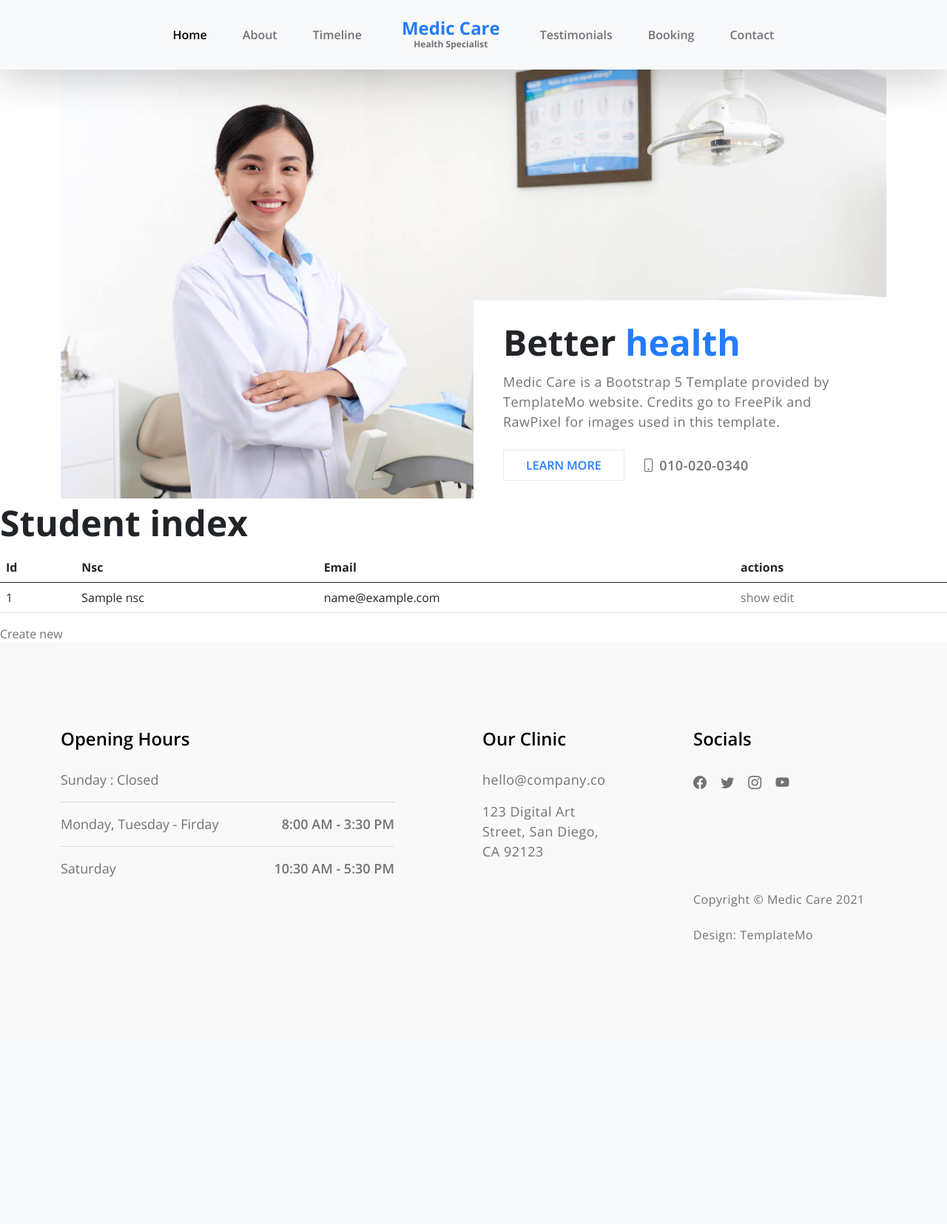
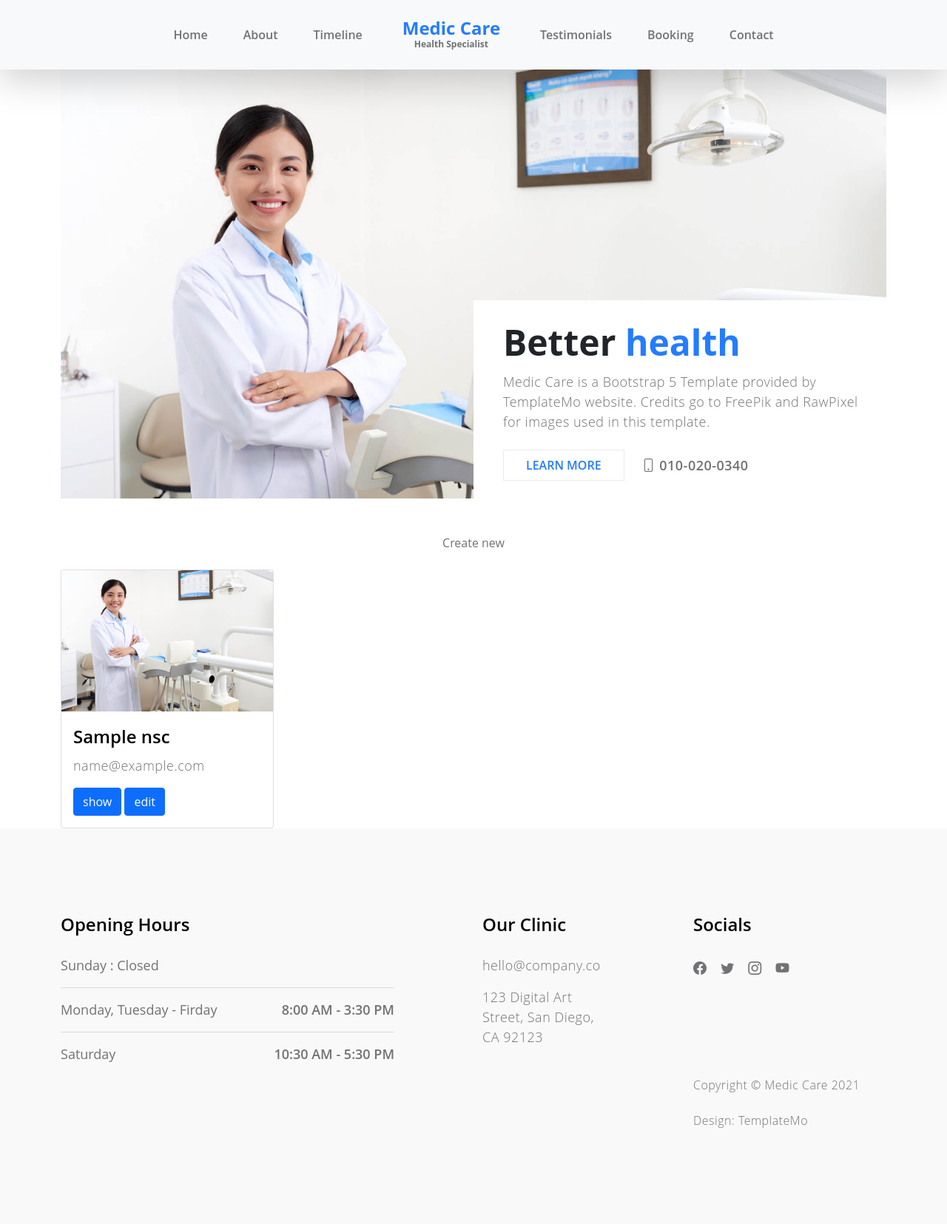
Before and after one commit to oussemasellami/pidev3a45, a Symfony app: template templates/student/index.html.twig in a window 1280 px wide. Shown: the whole page at 74% size. Before the commit the page ends 1274 px from the top, so only its background shows below. Run offline with Twig, Linux system fonts and the light colour scheme; the template is opened without the code that fills it: most values are stand-ins (such as "Sample title", 1, 10 or a date in 2020); some libraries are stand-ins or nearby versions.

Commit message:
workshop

```diff
--- a/composer.json
+++ b/composer.json
@@ -92,7 +92,7 @@
         }
     },
     "require-dev": {
-        "phpunit/phpunit": "^9.5",
+        "phpunit/phpunit": "^10.0",
         "symfony/browser-kit": "5.4.*",
         "symfony/css-selector": "5.4.*",
         "symfony/debug-bundle": "5.4.*",
--- a/src/Entity/Student.php
+++ b/src/Entity/Student.php
@@ -15,11 +15,11 @@ class Student
     private ?int $id = null;
 
     #[ORM\Column(length: 20)]
-    #[Assert\NotBlank(message: "le champ est vide!!!")]
+    #[Assert\NotBlank(message: "vous devez mettre votre nsc!!!")]
     private ?string $nsc = null;
 
     #[ORM\Column(length: 50)]
-    #[Assert\Email(message: 'The email is not a valid email.',)]
+    #[Assert\Email(message: 'The email {{ value }} is not a valid email.',)]
     private ?string $email = null;
 
     public function getId(): ?int
--- a/templates/base.html.twig
+++ b/templates/base.html.twig
@@ -7,16 +7,16 @@
         <meta name="description" content="">
         <meta name="author" content="">
 
-        <title>{% block title %}Welcome!{% endblock %}</title>
+        <title>{% block title %}Pidev 3A36{% endblock %}</title>
 
 
         {% block stylesheets %}
         <!-- CSS FILES -->
-        <link rel="preconnect" href="https://fonts.googleapis.com">
+        <link rel="preconnect" href="{{asset('https://fonts.googleapis.com')}}">
 
-        <link rel="preconnect" href="https://fonts.gstatic.com" crossorigin>
+        <link rel="preconnect" href="{{asset('https://fonts.gstatic.com')}}" crossorigin>
 
-        <link href="https://fonts.googleapis.com/css2?family=Open+Sans:wght@300;400;600;700&display=swap" rel="stylesheet">
+        <link href="{{asset('https://fonts.googleapis.com/css2?family=Open+Sans:wght@300;400;600;700&display=swap')}}" rel="stylesheet">
 
         <link href="{{asset('css/bootstrap.min.css')}}" rel="stylesheet">
 
@@ -56,11 +56,11 @@ https://templatemo.com/tm-566-medic-care
                     <div class="collapse navbar-collapse" id="navbarNav">
                         <ul class="navbar-nav mx-auto">
                             <li class="nav-item active">
-                                <a class="nav-link" href="#hero">Home</a>
+                                <a class="nav-link" href="{{path('app_student_index')}}">Home</a>
                             </li>
 
                             <li class="nav-item">
-                                <a class="nav-link" href="{{path('app_student_index')}}">About</a>
+                                <a class="nav-link" href="{{path('app_student_new')}}">About</a>
                             </li>
 
                             <li class="nav-item">
@@ -140,10 +140,12 @@ https://templatemo.com/tm-566-medic-care
         </main>
 
 
-
         {% block body %}
 
+
         {% endblock %}
+
+
 
         <footer class="site-footer section-padding" id="contact">
             <div class="container">
@@ -200,7 +202,9 @@ https://templatemo.com/tm-566-medic-care
             </section>
         </footer>
 
+
         {% block javascripts %}
+        <!-- JAVASCRIPT FILES -->
         <script src="{{asset('js/jquery.min.js')}}"></script>
         <script src="{{asset('js/bootstrap.bundle.min.js')}}"></script>
         <script src="{{asset('js/owl.carousel.min.js')}}"></script>
@@ -214,7 +218,6 @@ https://templatemo.com/tm-566-medic-care
 
 -->
     {% endblock %}
-        <!-- JAVASCRIPT FILES -->
 
     </body>
 </html>
--- a/templates/student/index.html.twig
+++ b/templates/student/index.html.twig
@@ -3,9 +3,26 @@
 {% block title %}Student index{% endblock %}
 
 {% block body %}
-    <h1>Student index</h1>
+<br>
+<br>
+<center><a href="{{ path('app_student_new') }}">Create new</a></center>
+<br>
+<div class="container">
+<div class="card" style="width: 18rem;">
+    {% for student in students %}
+    <img class="card-img-top" src="{{asset('images/slider/young-asian-female-dentist-white-coat-posing-clinic-equipment.jpg')}}" alt="Card image cap">
+    <div class="card-body">
+      <h5 class="card-title">{{ student.nsc }}</h5>
+      <p class="card-text"> {{ student.email }}</p>
+      <a href="{{ path('app_student_show', {'id': student.id}) }}"  class="btn btn-primary">show</a>
+      <a href="{{ path('app_student_edit', {'id': student.id}) }}" class="btn btn-primary">edit</a>
+    </div>
+    {% endfor %}
+  </div>
+</div>
 
-    <table class="table">
+
+    <!--<table class="table">
         <thead>
             <tr>
                 <th>Id</th>
@@ -31,7 +48,7 @@
             </tr>
         {% endfor %}
         </tbody>
-    </table>
+    </table>-->
 
-    <a href="{{ path('app_student_new') }}">Create new</a>
+
 {% endblock %}
--- a/templates/student/show.html.twig
+++ b/templates/student/show.html.twig
@@ -3,6 +3,7 @@
 {% block title %}Student{% endblock %}
 
 {% block body %}
+
     <h1>Student</h1>
 
     <table class="table">
```
Also changed, not shown: migrations/Version20230206083107.php (added, +33 -0 lines), templates/student/_form.html.twig (+9 -5 lines), 3 other files.
